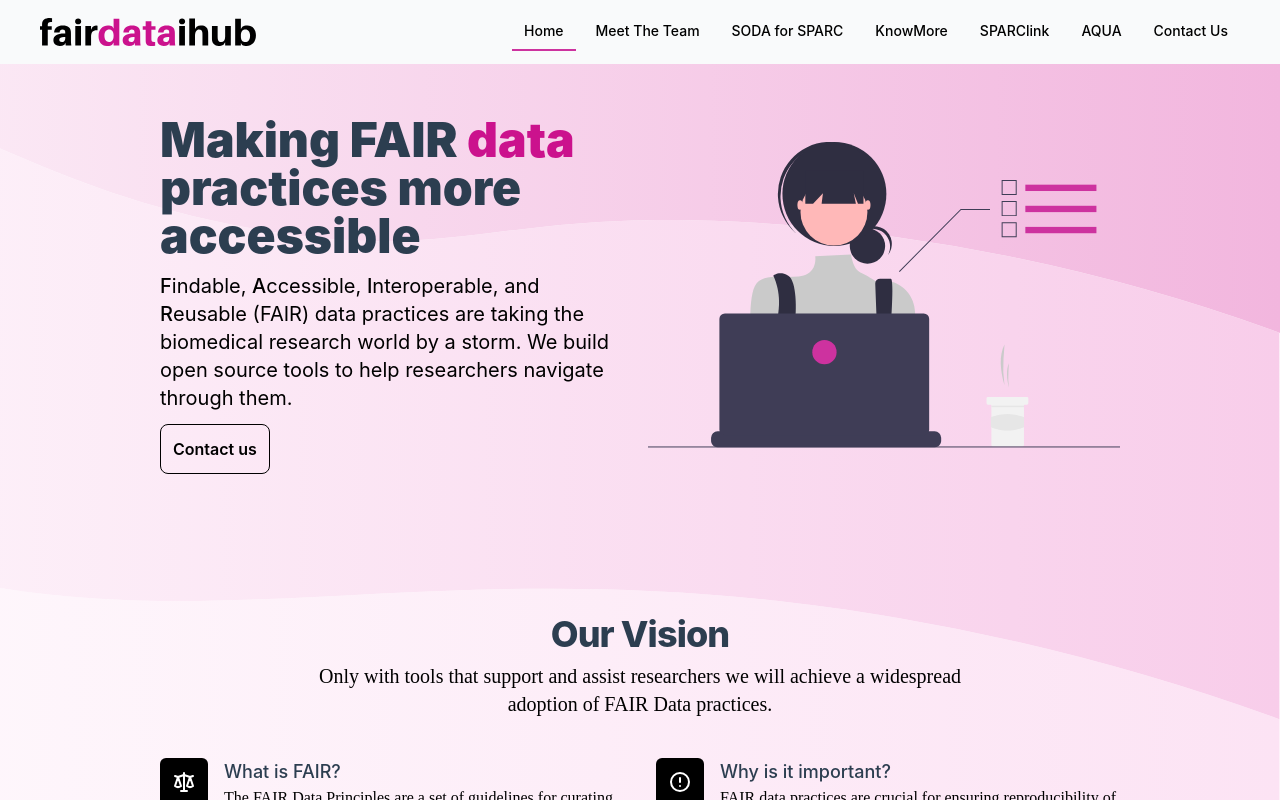
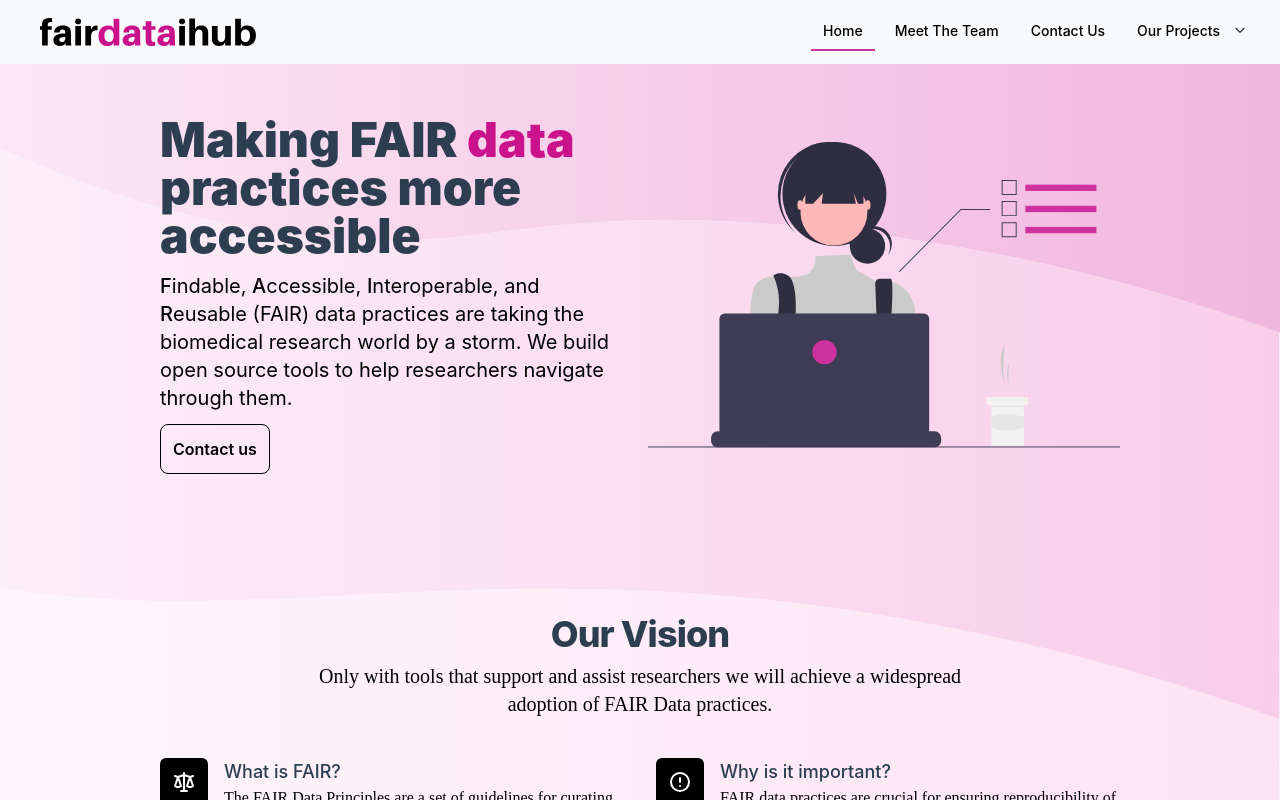
Before and after one commit to fairdataihub/fairdataihub.org, a Vue app: page / in a window 1280 px wide. Shown: the top 800 px of the page. Built offline with nearby package versions, Linux system fonts and the light colour scheme; what @kyvg/vue3-notification would draw is missing.

Commit message:
Updates to the header

```diff
--- a/src/components/UI/AppNavbar.vue
+++ b/src/components/UI/AppNavbar.vue
@@ -285,6 +285,7 @@
                   :class="[
                     `text-black dark:text-white sm:px-1 lg:px-3 mx-1 py-2 sm:text-xs lg:text-sm font-inter font-medium `,
                     isSodaSparc(item.id),
+                    item.showOnDesktop ? '' : 'hidden',
                   ]"
                 >
                   {{ item.name }}
@@ -303,7 +304,7 @@
             "
           >
             <!-- Projects dropdown -->
-            <Menu as="div" class="relative w-max hidden">
+            <Menu as="div" class="relative w-max hidden sm:block">
               <div>
                 <MenuButton
                   class="flex text-sm justify-center items-center w-max"
@@ -312,7 +313,7 @@
                     <span class="sr-only">Open user menu</span>
                     <div
                       class="
-                        px-3
+                        pr-2
                         py-2
                         w-max
                         flex
@@ -323,16 +324,15 @@
                     >
                       <span
                         class="
-                          w-max
-                          text-sm
-                          font-sans
                           flex
                           text-black
                           justify-center
                           dark:text-white
-                          h-auto
-                          pr-2
-                          whitespace-nowrap
+                          sm:px-1
+                          lg:pr-3
+                          sm:text-xs
+                          lg:text-sm
+                          font-inter font-medium
                         "
                         aria-hidden="true"
                       >
@@ -402,7 +402,7 @@
                       </a>
                     </MenuItem>
                   </router-link>
-                  <router-link to="/sodacovid19">
+                  <router-link to="/knowmore">
                     <MenuItem v-slot="{ active }">
                       <a
                         href="#"
@@ -411,11 +411,11 @@
                           'block px-4 py-2 hover:bg-gray-600 dark:hover:bg-gray-200',
                         ]"
                       >
-                        SODA for COVID-19
+                        KnowMore
                       </a>
                     </MenuItem>
                   </router-link>
-                  <router-link to="/myfairdataio">
+                  <router-link to="/sparclink">
                     <MenuItem v-slot="{ active }">
                       <a
                         href="#"
@@ -424,7 +424,20 @@
                           'block px-4 py-2 hover:bg-gray-600 dark:hover:bg-gray-200',
                         ]"
                       >
-                        MyFAIRData.io
+                        SPARClink
+                      </a>
+                    </MenuItem>
+                  </router-link>
+                  <router-link to="/aqua">
+                    <MenuItem v-slot="{ active }">
+                      <a
+                        href="#"
+                        :class="[
+                          active ? 'bg-gray-100' : '',
+                          'block px-4 py-2 hover:bg-gray-600 dark:hover:bg-gray-200',
+                        ]"
+                      >
+                        AQUA
                       </a>
                     </MenuItem>
                   </router-link>
@@ -629,17 +642,38 @@ export default {
       checked: false,
       open: false,
       navigation: [
-        { name: "Home", href: "/", id: "nav-home" },
-        { name: "Meet The Team", href: "/team", id: "nav-team" },
+        { name: "Home", href: "/", id: "nav-home", showOnDesktop: true },
+        {
+          name: "Meet The Team",
+          href: "/team",
+          id: "nav-team",
+          showOnDesktop: true,
+        },
         {
           name: "SODA for SPARC",
           href: "/sodaforsparc",
           id: "nav-sodaforsparc",
+          showOnDesktop: false,
         },
-        { name: "KnowMore", href: "/knowmore", id: "nav-knowmore" },
-        { name: "SPARClink", href: "/sparclink", id: "nav-sparclink" },
-        { name: "AQUA", href: "/aqua", id: "nav-aqua" },
-        { name: "Contact Us", href: "/contactus", id: "nav-contactus" },
+        {
+          name: "KnowMore",
+          href: "/knowmore",
+          id: "nav-knowmore",
+          showOnDesktop: false,
+        },
+        {
+          name: "SPARClink",
+          href: "/sparclink",
+          id: "nav-sparclink",
+          showOnDesktop: false,
+        },
+        { name: "AQUA", href: "/aqua", id: "nav-aqua", showOnDesktop: false },
+        {
+          name: "Contact Us",
+          href: "/contactus",
+          id: "nav-contactus",
+          showOnDesktop: true,
+        },
       ],
     };
   },
```
